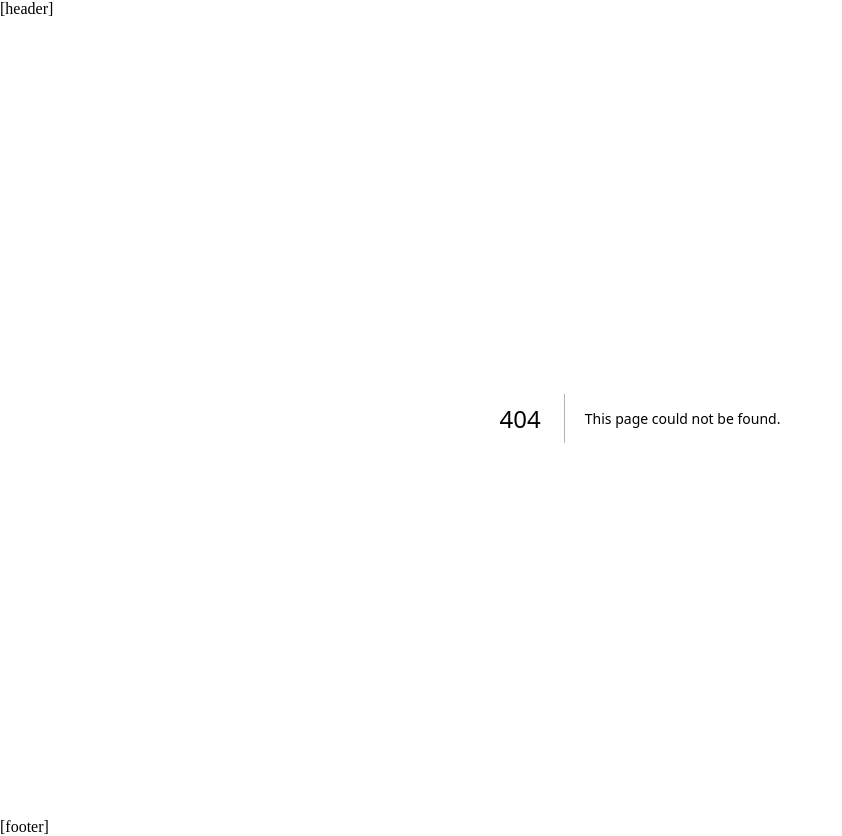
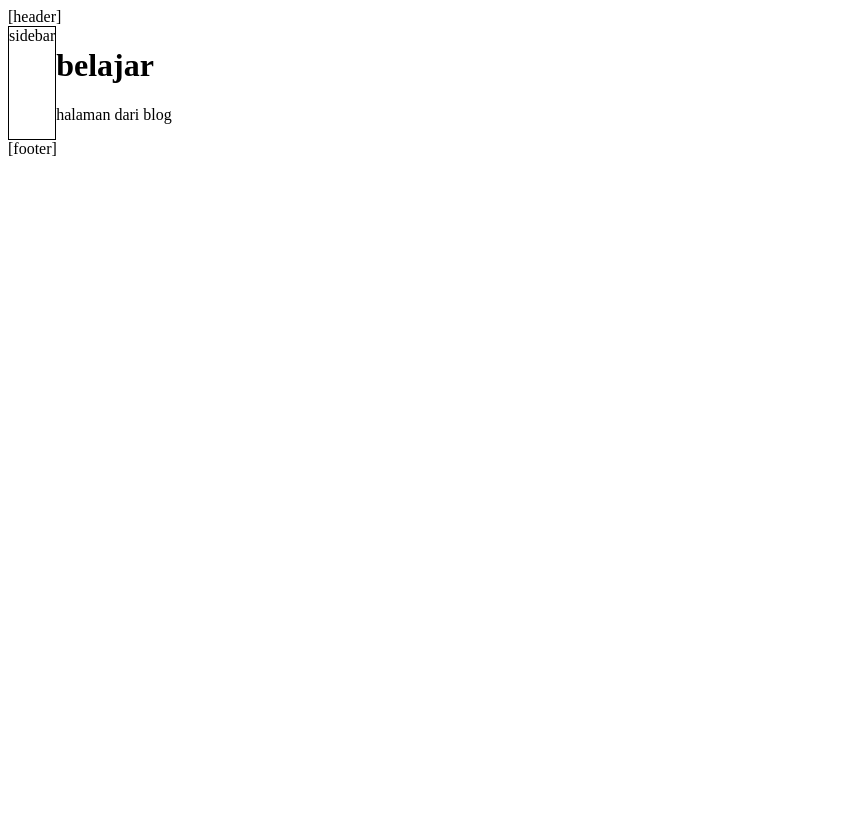
Before and after one commit to nyukkiw/case-study-HeadLess-CMS, a Next.js app: page /blog/belajar-nextjs in a window 1280 px wide. Before the commit this address had no page. Shown: the whole page, without its empty margins (0-842 px from the left). After the commit the page ends 800 px from the top, so only its background shows below. Built offline with nearby package versions, Linux system fonts and the light colour scheme.

Commit message:
practice with tyscript, url route, and nested layout

```diff
--- /dev/null
+++ b/app/blog/belajar-nextjs/page.jsx
@@ -0,0 +1,8 @@
+export default function PostPage(){
+    return (
+        <>
+    <h1>belajar</h1>
+        <p>halaman dari blog</p>
+        </>
+)
+}
--- /dev/null
+++ b/app/blog/layout.jsx
@@ -0,0 +1,12 @@
+export default function BlogLayout({children}){
+    return (
+
+
+        <div style={{display:"flex"}}>
+            <div style={{border: "1px solid black"}}>
+                sidebar
+            </div>
+            <div>{children}</div>
+            </div>
+)
+}
--- a/app/layout.jsx
+++ b/app/layout.jsx
@@ -1,10 +1,13 @@
+import { ReactNode } from "react";
+// interface LayoutProps{
+//     children: ReactNode;
+// }
+
 export default function layout({children}){
     return(
 
-        <html lang="en">
+<html lang="en">
         <head>
-            <meta charset="UTF-8" />
-            <meta name="viewport" content="width=device-width, initial-scale=1.0" />
             <title>My next.JS FUNDAMENTAL</title>
         </head>
         <body>
@@ -18,6 +21,10 @@ export default function layout({children}){
                 [footer]
             </footer>
         </body>
-        </html>
+</html>
     )
 }
+
+//layout ini akan diimplementasikan oleh file file yang ada didalam folder app ini
+//tetapi jika masing masing folder yang didalam folder app ini punya layout sendiri
+//maka layout yang didalam masing masing folder akan digunakan.
--- a/app/page.jsx
+++ b/app/page.jsx
@@ -1,4 +1,5 @@
 export default function Home(){
+    console.log('hello world');
     return (
         <>
     <h1>next js app</h1>
```
Also changed, not shown: app/about/page.jsx (added, +8 -0 lines), app/blog/judul-berita/page.jsx (added, +8 -0 lines), app/blog/latihan-route-next/page.jsx (added, +8 -0 lines), app/blog/page.jsx (added, +8 -0 lines), app/contact/page.jsx (added, +8 -0 lines), package.json (+10 -7 lines), tsconfig.json (added, +35 -0 lines), next-env.d.ts (added), 1 other file (tests, documents, lock files or other folders).
